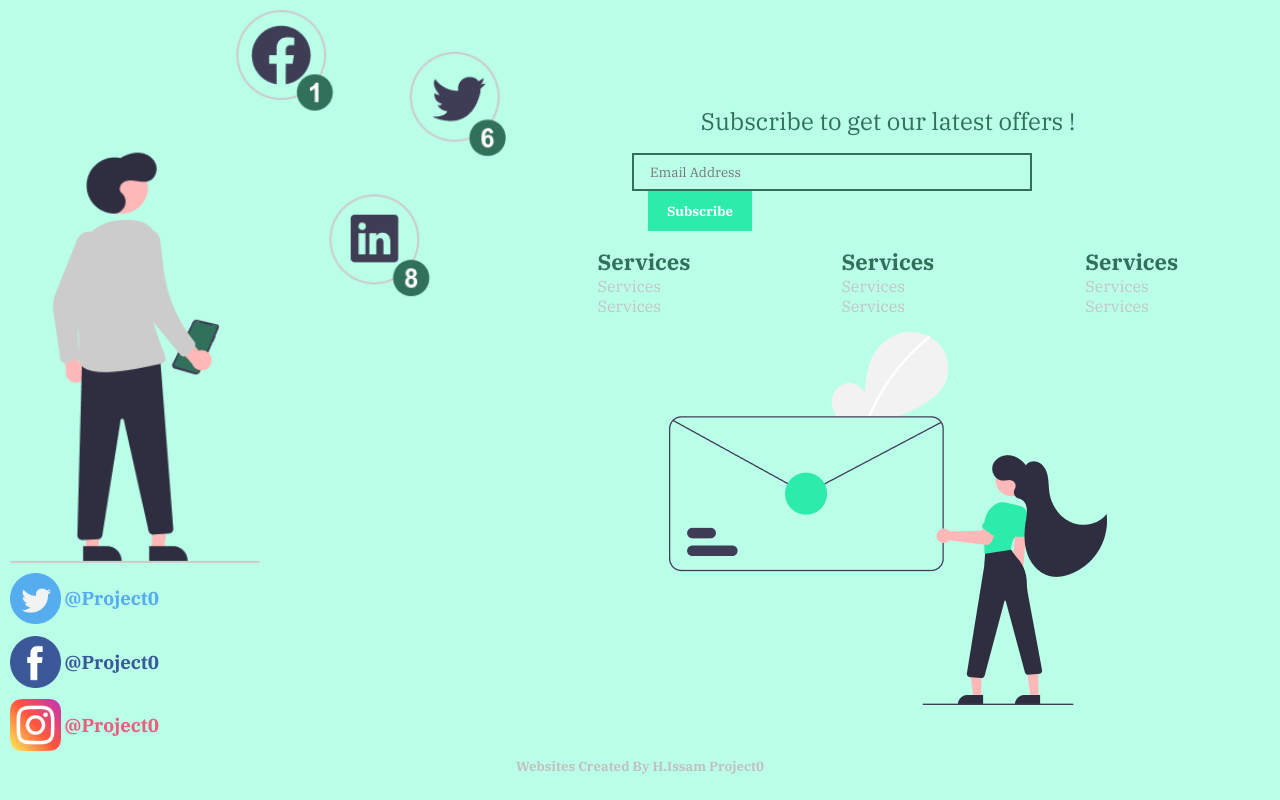
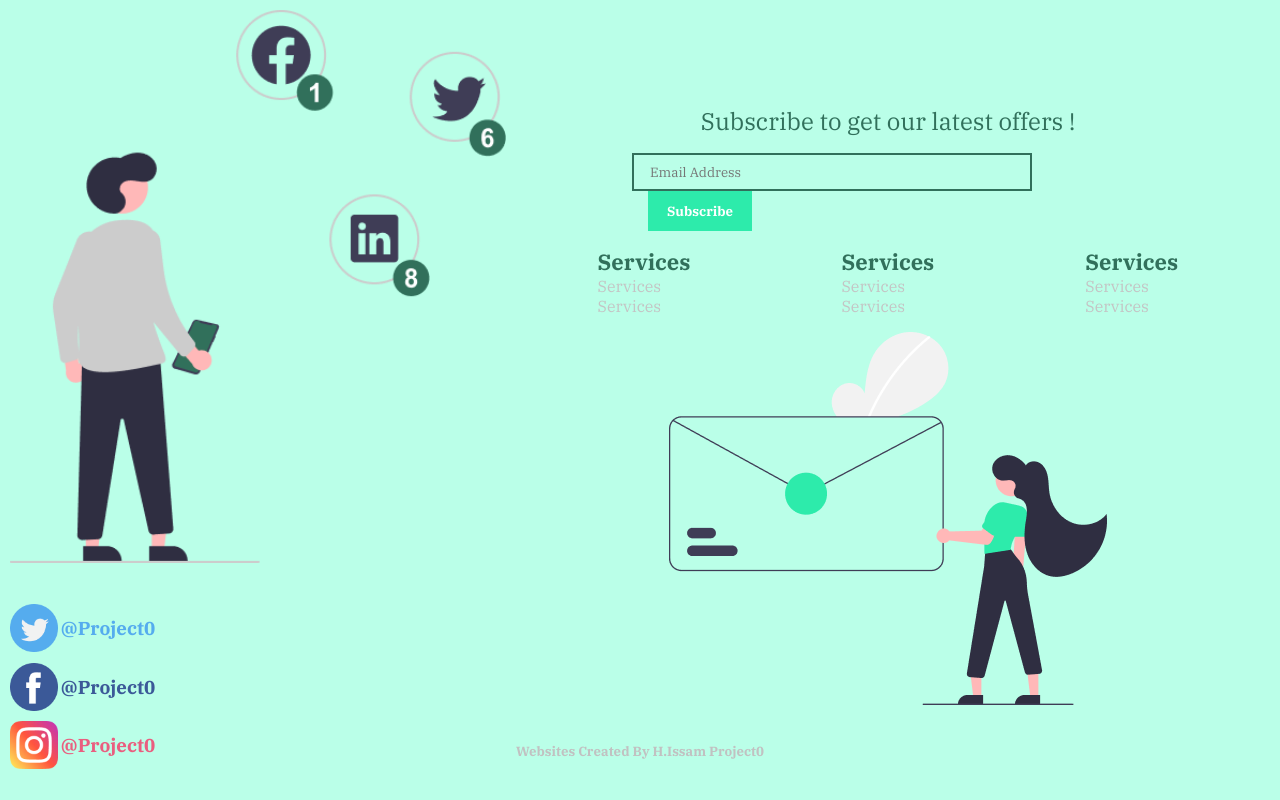
Before and after one commit to issamoxix/Project0, a React (Create React App) app: page / in a window 1280 px wide. Shown: the part 2400-3200 px from the top of the page. Built offline with nearby package versions, Linux system fonts and the light colour scheme; the HTML template or start-up script is replaced by a standard one.

Commit message:
Another commit

```diff
--- a/src/components/Footer/LeftContainer.jsx
+++ b/src/components/Footer/LeftContainer.jsx
@@ -4,11 +4,16 @@ import fti from '../../assets/images/footer.png'
 import twitter from '../../assets/images/twitter.png';
 import fb from '../../assets/images/fb.png';
 import insta from '../../assets/images/insta.png';
+import { PicSizec, resc } from '../../utils/Resize';
 
 const LeftContainer = () => {
+    const per = 45
+    const FSi = PicSizec(per)
+    resc(FSi,per)
     return (
         <Container>
-            <Heroimg src={fti} />
+            <Heroimg src={fti} Po={FSi} />
+            <MediaWrapper>
             <Media>
                 <Logo src={twitter} />
                 <Title color="#55ACEE">@Project0</Title>
@@ -21,6 +26,7 @@ const LeftContainer = () => {
                 <Logo src={insta} />
                 <Title color="#EA5E7F">@Project0</Title>
             </Media>
+            </MediaWrapper>
             <Powered>Websites Created By H.Issam Project0</Powered>
         </Container>
     )
@@ -29,36 +35,74 @@ const LeftContainer = () => {
 const Container = styled.div`
     width:100%;
     flex:0.3;
+    @media(max-width:1000px){
+        justify-content: center;
+        display: flex;
+        flex-direction: column;
+    }
+    @media(max-width:600px){
+        flex:0;
+    }
 `
 const Heroimg = styled.img`
     height:70%;
+    @media(max-width:1000px){
+        height:${props=>props.Po}px;
+    }
+    @media(max-width:600px){
+        display:none;
+    }
 `
 const Media = styled.div`
 
     display:flex;
     align-items:center;
-    height:8%;
+    height:37%;
     transition:all 0.2s linear;
 
     &:hover {
         transform:translateY(-3px);
     }
+    @media(max-width:600px){
+
+    }
 `
 const Logo = styled.img`
     height:82%;
+    @media(max-width:600px){
+        height:7vh;
+    }
 `
 const Title = styled.h3`
     margin-left:.2rem;
     color:${props=> props.color};
     cursor:pointer;
     transition:all 0.2s linear;
-
+    @media(max-width:600px){
+        display:none;
+    }
 `
 const Powered = styled.h5`
     position:absolute;
     left:50%;
     transform:translateX(-50%);
     color:#c1c1c1;
-
+    bottom:5%;
+    @media(max-width:600px){
+        left:4%;
+        transform:translateX(0%);
+        width:50%;
+    }
+`
+const MediaWrapper = styled.div`
+    height:20%;
+    margin-top:2rem;
+    @media(max-width:600px){
+        position:absolute;
+        bottom: 4%;
+        display: flex;
+        height: auto;
+        right: 4%;
+    }
 `
 export default LeftContainer
--- a/src/components/Footer/RightContainer.jsx
+++ b/src/components/Footer/RightContainer.jsx
@@ -1,8 +1,12 @@
 import React from 'react'
 import styled from 'styled-components'
 import msg from '../../assets/images/msg.png'
+import { PicSizec, resc } from '../../utils/Resize'
 
 const RightContainer = () => {
+    const per = 40
+    const FSi = PicSizec(per)
+    resc(FSi,per)
     return (
         <Container>
             <SubscribContainer>
@@ -36,7 +40,7 @@ const RightContainer = () => {
                 </Content>
 
             </SiteMapContainer>
-            <FooterPic src={msg} />
+            <FooterPic src={msg} Pi={FSi} />
         </Container>
     )
 }
@@ -48,6 +52,9 @@ const Container = styled.div`
     flex-direction:column;
     align-items:center;
     justify-content:center;
+    @media(max-width:600px){
+        flex:1;
+    }
 
 `
 const SubscribContainer = styled.section`
@@ -100,6 +107,11 @@ const SuscribetextF = styled.input.attrs(props =>({
 `
 const SubscribeForm = styled.div`
     width:70%;
+    @media(max-width:1000px){
+        width:100%;
+        display: flex;
+        justify-content: center;
+    }
 `
 const SiteMapContainer = styled.div`
     display:flex;
@@ -107,7 +119,9 @@ const SiteMapContainer = styled.div`
     width:100%;
 `
 const FooterPic = styled.img`
-
+    @media(max-width:1000px){
+        height:${props=>props.Pi}px;
+    }
 `
 const Content = styled.div`
     display:flex;
```
Also changed, not shown: 1 other file (tests, documents, lock files or other folders).
